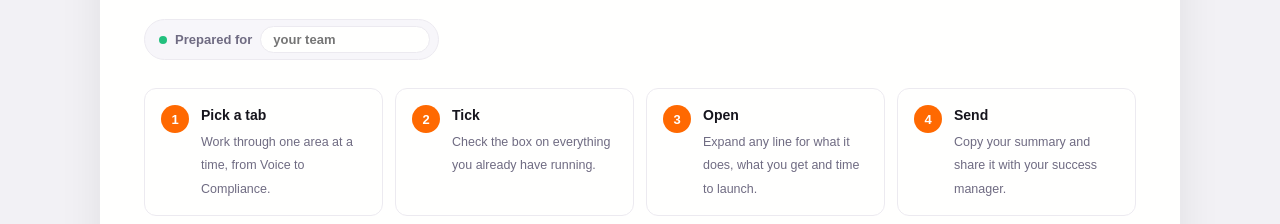
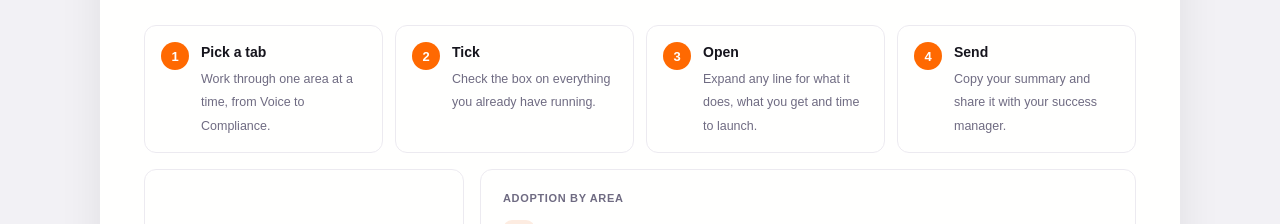
Before and after one commit to chau-ivan/chau-features-checklist, a plain HTML site: page index.html in a window 1280 px wide. Shown: the part 350-574 px from the top of the page. Drawn offline with Linux system fonts and the light colour scheme.

Commit message:
Add files via upload

```diff
--- a/index.html
+++ b/index.html
@@ -112,9 +112,6 @@
 
   /* ---------- Hero ---------- */
   .hero { padding-top:44px; padding-bottom:8px; }
-  .prep { display:inline-flex; align-items:center; gap:8px; margin-top:22px; padding:6px 8px 6px 14px; border:1px solid var(--cardline); border-radius:999px; background:var(--note); font-size:13px; color:var(--muted); font-weight:700; }
-  .prep i { width:8px; height:8px; border-radius:50%; background:var(--green); display:inline-block; }
-  .prep input { border:none; outline:none; background:var(--white); border-radius:999px; padding:5px 12px; font-size:13px; font-weight:700; color:var(--ink); width:170px; border:1px solid var(--cardline); }
   .steps { display:grid; grid-template-columns:repeat(4,1fr); gap:12px; margin-top:28px; }
   .step { display:flex; gap:12px; padding:16px; border:1px solid var(--cardline); border-radius:12px; background:var(--white); }
   .step b { display:block; font-size:14px; color:var(--ink); margin-bottom:2px; }
@@ -407,7 +404,6 @@
     <span class="pill-eyebrow">Client Feature Guide</span>
     <h1>Every feature, in one checklist. <em>Tick what you use.</em></h1>
     <p class="lead">Pick a tab for each area of the platform, tick the boxes you already have running, and open any line to see what it does, the benefit and how long it takes to switch on.</p>
-    <div class="prep"><i></i>Prepared for <input id="clientName" type="text" placeholder="your team" aria-label="Client name" maxlength="60"></div>
 
     <div class="steps" aria-label="How to use this checklist">
       <div class="step"><span class="n">1</span><div><b>Pick a tab</b><span>Work through one area at a time, from Voice to Compliance.</span></div></div>
@@ -922,8 +918,6 @@ document.addEventListener('click', e => {
   }
   render();
 });
-$('clientName').value = S.name;
-$('clientName').addEventListener('input', e => { S.name = e.target.value; persist(); });
 document.addEventListener('input', e => {
   const t = e.target; if (t.dataset && t.dataset.slot != null) { const i = +t.dataset.slot; S.slots[i] = Object.assign({}, S.slots[i], {[t.dataset.f]: t.value}); persist(); }
 });
```
